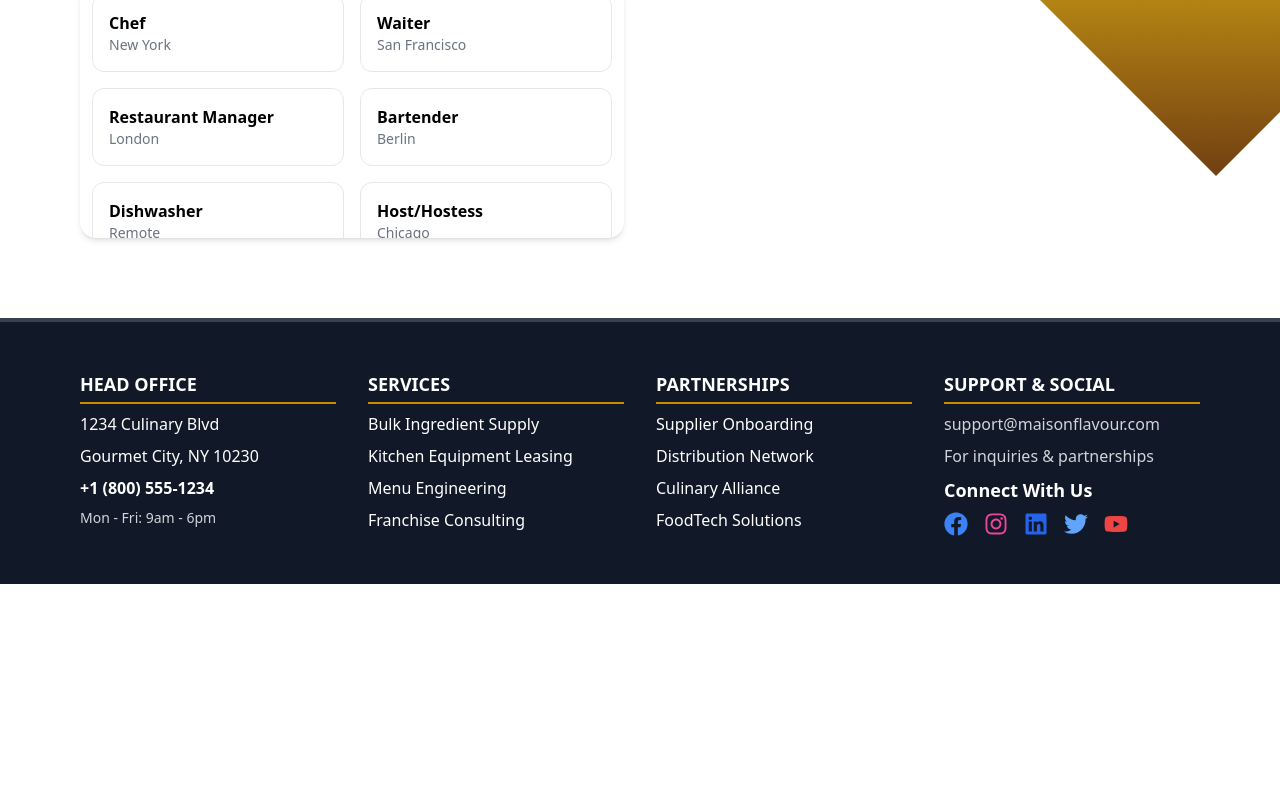
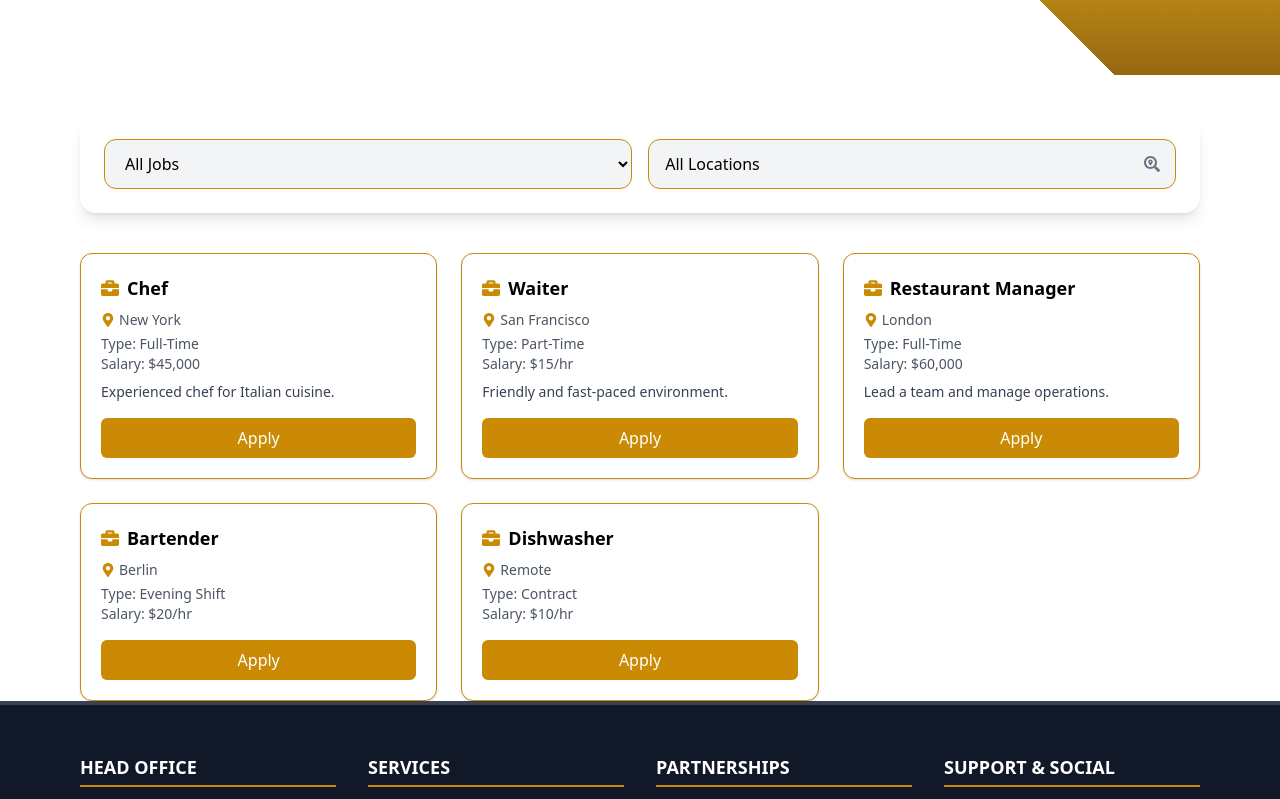
Before and after one commit to vijaybhagat15/restaurant, a React (Vite) app: page /Careers in a window 1280 px wide. Shown: the part 500-1299 px from the top of the page. Before the commit the page ends 1084 px from the top, so only its background shows below. Built offline with nearby package versions, Linux system fonts and the light colour scheme.

Commit message:
updated carrers page

```diff
--- a/src/components/Jobserch.tsx
+++ b/src/components/Jobserch.tsx
@@ -1,109 +1,207 @@
-import { useState, useEffect, ChangeEvent } from "react";
-import { FaSearchLocation} from "react-icons/fa";
+import { useState, useEffect, ChangeEvent, FormEvent } from "react";
+import { FaSearchLocation, FaMapMarkerAlt, FaBriefcase } from "react-icons/fa";
 
 type Job = {
   title: string;
   location: string;
+  description?: string;
+  type?: string;
+  salary?: string;
 };
 
 const mockJobs: Job[] = [
-  { title: "Chef", location: "New York" },
-  { title: "Waiter", location: "San Francisco" },
-  { title: "Restaurant Manager", location: "London" },
-  { title: "Bartender", location: "Berlin" },
-  { title: "Dishwasher", location: "Remote" },
-  { title: "Host/Hostess", location: "Chicago" },
-  { title: "Sous Chef", location: "Paris" },
-  { title: "Line Cook", location: "Los Angeles" },
-  { title: "Food Delivery Driver", location: "Remote" },
-  { title: "Pastry Chef", location: "Toronto" },
-  { title: "Barista", location: "Seattle" },
-  { title: "Sommelier", location: "Rome" },
-  { title: "Prep Cook", location: "Houston" },
-  { title: "Catering Manager", location: "Dubai" },
-  { title: "Busser", location: "Miami" },
-  { title: "Kitchen Porter", location: "Dublin" },
-  { title: "Grill Cook", location: "Sydney" },
-  { title: "Food Runner", location: "Las Vegas" },
-  { title: "Banquet Server", location: "Boston" },
-  { title: "Commis Chef", location: "Barcelona" },
+  { title: "Chef", location: "New York", type: "Full-Time", salary: "$45,000", description: "Experienced chef for Italian cuisine." },
+  { title: "Waiter", location: "San Francisco", type: "Part-Time", salary: "$15/hr", description: "Friendly and fast-paced environment." },
+  { title: "Restaurant Manager", location: "London", type: "Full-Time", salary: "$60,000", description: "Lead a team and manage operations." },
+  { title: "Bartender", location: "Berlin", type: "Evening Shift", salary: "$20/hr" },
+  { title: "Dishwasher", location: "Remote", type: "Contract", salary: "$10/hr" },
 ];
 
-
-const uniqueTitles = Array.from(new Set(mockJobs.map((job) => job.title)));
-const uniqueLocations = Array.from(new Set(mockJobs.map((job) => job.location)));
+const uniqueTitles = [...new Set(mockJobs.map((job) => job.title))];
+const uniqueLocations = [...new Set(mockJobs.map((job) => job.location))];
 
 const JobSearch = () => {
-  const [query, setQuery] = useState<string>("");
-  const [location, setLocation] = useState<string>("");
+  const [query, setQuery] = useState("");
+  const [location, setLocation] = useState("");
   const [filteredJobs, setFilteredJobs] = useState<Job[]>(mockJobs);
+  const [selectedJob, setSelectedJob] = useState<Job | null>(null);
+  const [showModal, setShowModal] = useState(false);
 
-  const handleSearch = () => {
+  const [formData, setFormData] = useState({
+    name: "",
+    email: "",
+    phone: "",
+    dob: "",
+    experience: "",
+    education: "",
+    resume: "",
+  });
+
+  useEffect(() => {
     const results = mockJobs.filter((job) => {
       const matchTitle = query ? job.title === query : true;
       const matchLocation = location ? job.location === location : true;
       return matchTitle && matchLocation;
     });
     setFilteredJobs(results);
+  }, [query, location]);
+
+  const handleApplyClick = (job: Job) => {
+    const today = new Date().toISOString().split("T")[0];
+    setSelectedJob(job);
+    setFormData({
+      name: "",
+      email: "",
+      phone: "",
+      dob: today,
+      experience: "",
+      education: "",
+      resume: "",
+    });
+    setShowModal(true);
   };
 
-  // Optional: Auto-search when filters change
-  useEffect(() => {
-    handleSearch();
-  }, [query, location]);
+  const handleChange = (
+    e: ChangeEvent<HTMLInputElement | HTMLSelectElement>
+  ) => {
+    const { name, value, files } = e.target as HTMLInputElement;
+    setFormData({
+      ...formData,
+      [name]: name === "resume" && files ? files[0].name : value,
+    });
+  };
+
+  const handleSubmit = (e: FormEvent) => {
+    e.preventDefault();
+
+    if (!selectedJob) return;
+
+    console.log("✅ Applicant Data:", formData);
+    console.log("✅ Job Data:", selectedJob);
+
+    alert("Application submitted successfully!");
+    setShowModal(false);
+  };
 
   return (
-    <div className="w-full max-w-4xl mx-auto mt-16 px-4 space-y-8">
-      {/* Search Section */}
-      <div className="bg-white rounded-2xl shadow-lg p-6 flex flex-col sm:flex-row sm:items-center gap-4">
+    <div className="w-full max-w-6xl mx-auto mt-10 px-4 space-y-10">
+      {/* Filter Section */}
+      <div className="bg-white shadow-lg rounded-2xl p-6 flex flex-col sm:flex-row gap-4">
         <select
           value={query}
-          onChange={(e: ChangeEvent<HTMLSelectElement>) => setQuery(e.target.value)}
-          className="bg-gray-100 text-secondary rounded-xl px-4 py-3 w-full sm:w-1/2 border border-gray-300 focus:ring-2 focus:ring-yellow-600 transition"
+          onChange={(e) => setQuery(e.target.value)}
+          className="w-full sm:w-1/2 px-4 py-3 rounded-xl border border-yellow-600 bg-gray-100 text-black focus:ring-2 focus:ring-yellow-600"
         >
           <option value="">All Jobs</option>
-          {uniqueTitles.map((title, index) => (
-            <option key={index} value={title}>
-              {title}
-            </option>
+          {uniqueTitles.map((title, idx) => (
+            <option key={idx} value={title}>{title}</option>
           ))}
         </select>
 
         <div className="relative w-full sm:w-1/2">
           <select
             value={location}
-            onChange={(e: ChangeEvent<HTMLSelectElement>) => setLocation(e.target.value)}
-            className="bg-gray-100 text-secondary rounded-xl px-4 py-3 w-full border border-gray-300 pr-10 focus:ring-2 focus:ring-yellow-600 transition appearance-none"
+            onChange={(e) => setLocation(e.target.value)}
+            className="w-full px-4 py-3 rounded-xl border border-yellow-600 bg-gray-100 text-black pr-10 focus:ring-2 focus:ring-yellow-600 appearance-none"
           >
             <option value="">All Locations</option>
-            {uniqueLocations.map((loc, index) => (
-              <option key={index} value={loc}>
-                {loc}
-              </option>
+            {uniqueLocations.map((loc, idx) => (
+              <option key={idx} value={loc}>{loc}</option>
             ))}
           </select>
-          <FaSearchLocation className="absolute top-1/2 right-4 transform -translate-y-1/2 text-gray-500 pointer-events-none" />
+          <FaSearchLocation className="absolute top-1/2 right-4 -translate-y-1/2 text-gray-500" />
         </div>
       </div>
 
-      {/* Results Section */}
-      <div className="bg-white rounded-2xl shadow-md p-3 max-h-64 overflow-hidden">
-        {filteredJobs.length > 0 ? (
-          <div className="grid grid-cols-1 sm:grid-cols-2 gap-4">
+      {/* Job Cards */}
+      <div className="grid grid-cols-1 sm:grid-cols-2 lg:grid-cols-3 gap-6">
         {filteredJobs.map((job, index) => (
           <div
             key={index}
-                className="border border-gray-200 rounded-xl p-4 hover:shadow-md transition"
+            className="bg-white border border-yellow-600 rounded-xl p-5 shadow hover:shadow-md transition"
           >
-                <h3 className="text-base font-semibold text-primary">{job.title}</h3>
-                <p className="text-sm text-gray-500">{job.location}</p>
+            <h3 className="text-lg font-bold text-black mb-2 flex items-center gap-2">
+              <FaBriefcase className="text-yellow-600" /> {job.title}
+            </h3>
+            <p className="text-sm text-gray-600 flex items-center gap-1 mb-1">
+              <FaMapMarkerAlt className="text-yellow-600" /> {job.location}
+            </p>
+            {job.type && <p className="text-sm text-gray-600">Type: {job.type}</p>}
+            {job.salary && <p className="text-sm text-gray-600">Salary: {job.salary}</p>}
+            {job.description && <p className="text-sm text-gray-700 mt-2">{job.description}</p>}
+
+            <button
+              onClick={() => handleApplyClick(job)}
+              className="mt-4 w-full bg-yellow-600 text-white py-2 rounded-md hover:bg-yellow-700 transition"
+            >
+              Apply
+            </button>
           </div>
         ))}
       </div>
-        ) : (
-          <p className="text-gray-500 text-center">No jobs found. Try different filters.</p>
+
+      {/* Modal */}
+      {showModal && selectedJob && (
+        <div className="fixed inset-0 z-50 bg-black bg-opacity-50 flex justify-center items-start pt-10 px-4">
+          <div className="bg-white w-full max-w-xl rounded-lg border border-yellow-600 p-6 relative shadow-lg max-h-[80vh] overflow-y-auto">
+            <button
+              onClick={() => setShowModal(false)}
+              className="absolute top-2 right-4 text-xl text-black font-bold"
+            >
+              ×
+            </button>
+            <h2 className="text-xl font-bold text-black mb-6">
+              Apply for {selectedJob.title} – {selectedJob.location}
+            </h2>
+
+            <form onSubmit={handleSubmit} className="space-y-4">
+              <div className="grid grid-cols-1 sm:grid-cols-2 gap-4">
+                {["name", "email", "phone", "dob", "experience", "education"].map((field) => (
+                  <div key={field}>
+                    <label
+                      htmlFor={field}
+                      className="block text-sm text-black mb-1 capitalize"
+                    >
+                      {field === "dob" ? "Date of Birth" : field}
+                    </label>
+                    <input
+                      id={field}
+                      name={field}
+                      type={field === "email" ? "email" : field === "dob" ? "date" : "text"}
+                      required
+                      value={(formData as any)[field]}
+                      onChange={handleChange}
+                      className="w-full p-2 border border-yellow-600 rounded-md text-black"
+                    />
+                  </div>
+                ))}
+              </div>
+
+              <div>
+                <label htmlFor="resume" className="block text-sm text-black mb-1">Upload Resume</label>
+                <input
+                  type="file"
+                  name="resume"
+                  accept=".pdf,.doc,.docx"
+                  required
+                  onChange={handleChange}
+                  className="w-full p-2 border border-yellow-600 rounded-md text-black bg-white"
+                />
+                {formData.resume && (
+                  <p className="text-sm text-green-600 mt-1">Selected: {formData.resume}</p>
                 )}
               </div>
+
+              <button
+                type="submit"
+                className="w-full bg-yellow-600 text-white py-2 rounded-md hover:bg-yellow-700 transition"
+              >
+                Submit Application
+              </button>
+            </form>
+          </div>
+        </div>
+      )}
     </div>
   );
 };
--- a/src/pages/Careers.tsx
+++ b/src/pages/Careers.tsx
@@ -1,7 +1,9 @@
 import JobSearch from "../components/Jobserch";
 export default function CareerSection() {
   return (
-    <section className="w-full bg-white flex flex-col md:flex-row items-center justify-between px-6 md:px-16 sm:py-20 py-5 relative overflow-hidden text-secondary">
+
+    <div>
+          <section className="w-full bg-white flex flex-col md:flex-row items-center justify-between px-6 md:px-16 sm:py-20 py-5 relative overflow-hidden text-secondary">
       {/* Right Image Content */}
 <div className="w-full md:w-[500px] mt-3 md:mt-0 sticky top-0 z-0 self-start sm:hidden">
   <img
@@ -19,8 +21,6 @@ export default function CareerSection() {
         <p className="text-base text-secondary">
         Join our passionate team and be part of a flavorful journey where your talent, creativity, and dedication help create memorable dining experiences every day.
         </p>
-
-          <JobSearch/>
       </div>
 
 {/* Right Image Content */}
@@ -35,5 +35,7 @@ export default function CareerSection() {
 </div>
 
     </section>
+      <JobSearch/>
+    </div>
   );
 }
--- a/src/pages/Contact.tsx
+++ b/src/pages/Contact.tsx
@@ -1,6 +1,7 @@
 import Section1 from "../components/contactsections/section1";
 import Section2 from "../components/contactsections/section2";
 import Section3 from "../components/contactsections/section3";
+import ContactForm from "../components/contactsections/ContactForm";
 export default function Contact() {
 
   return (
@@ -8,6 +9,7 @@ export default function Contact() {
   <Section1 />
   <Section2 />
   <Section3 />
+  <ContactForm/>
 </div>
   );
 }
```
Also changed, not shown: src/components/contactsections/ContactForm.tsx (added, +102 -0 lines). Lines whose indentation alone changed are shown as unchanged.
